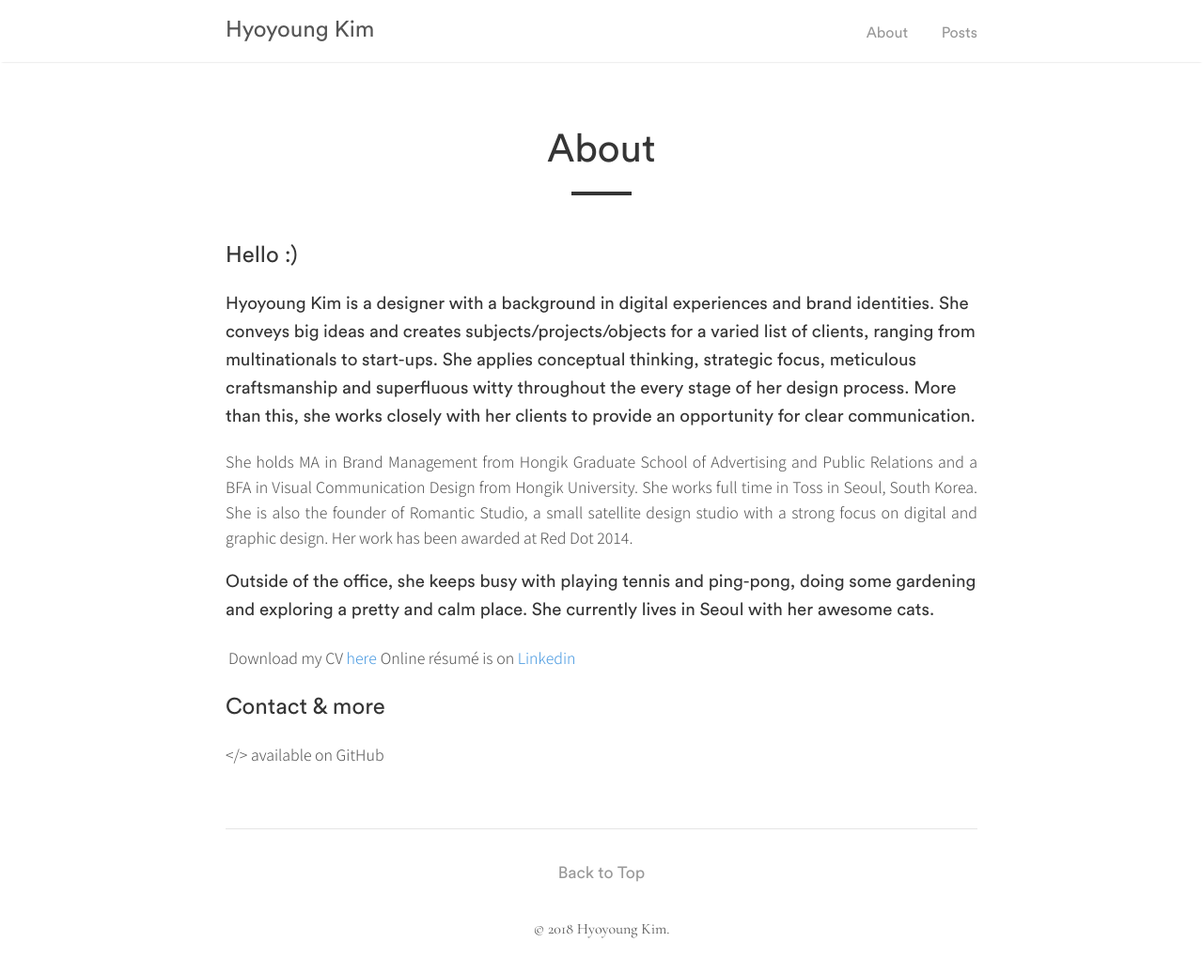
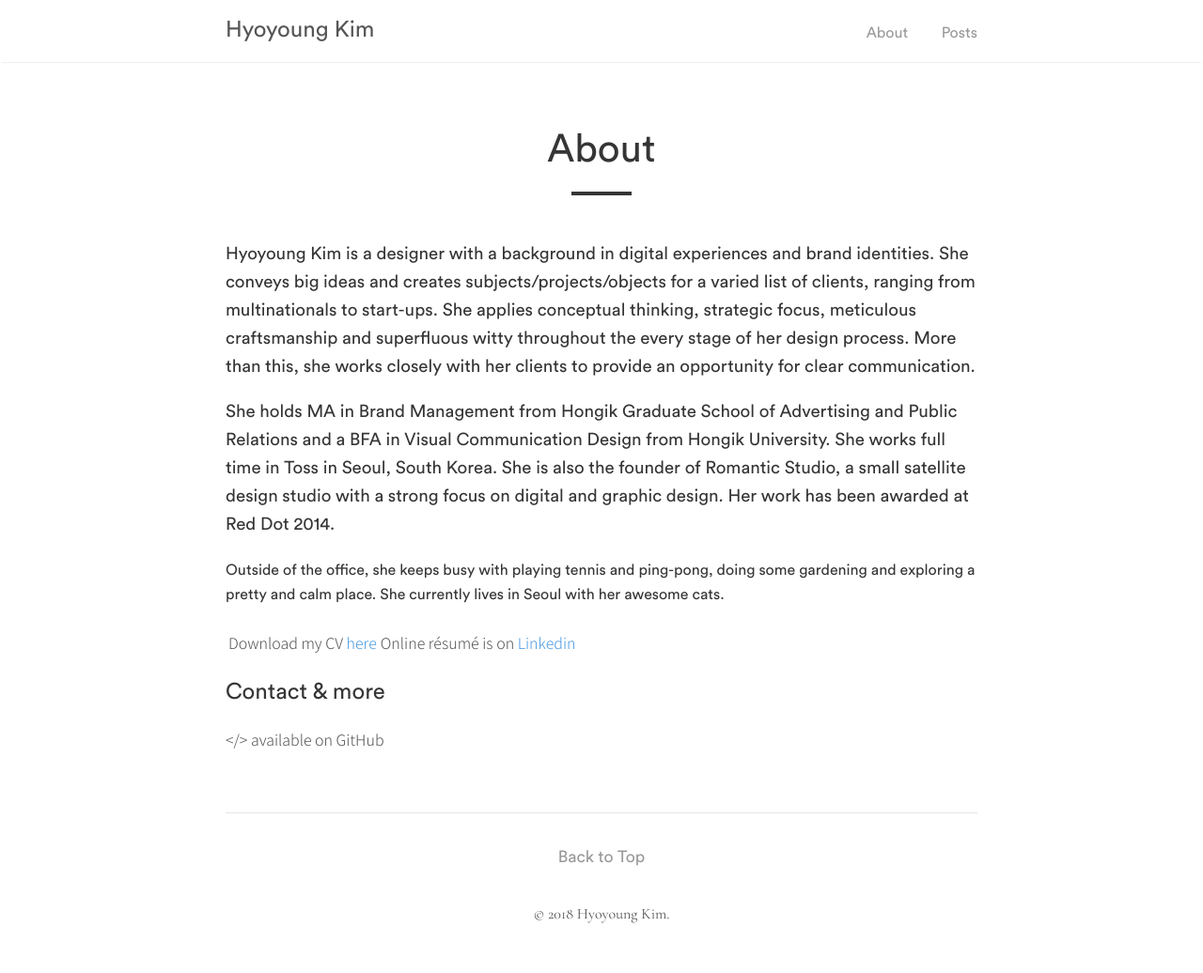
Before and after one commit to hyngkm/hyngkm.github.io, a Jekyll site: the page built from _pages/about.md, in a window 1280 px wide. Shown: the whole page at 94% size. Built offline with Jekyll 4.4.1, drawn with Linux system fonts in a browser that asks for light colours.

Commit message:
Update about.md

```diff
--- a/_pages/about.md
+++ b/_pages/about.md
@@ -5,12 +5,11 @@ author: "Hyoyoung Kim"
 permalink: /about/
 ---
 
-## Hello :)
 ### Hyoyoung Kim is a designer with a background in digital experiences and brand identities. She conveys big ideas and creates subjects/projects/objects for a varied list of clients, ranging from multinationals to start-ups. She applies conceptual thinking, strategic focus, meticulous craftsmanship and superfluous witty throughout the every stage of her design process. More than this, she works closely with her clients to provide an opportunity for clear communication.
 
-She holds MA in Brand Management from Hongik Graduate School of Advertising and Public Relations and a BFA in Visual Communication Design from Hongik University. She works full time in Toss in Seoul, South Korea. She is also the founder of Romantic Studio, a small satellite design studio with a strong focus on digital and graphic design. Her work has been awarded at Red Dot 2014.
+### She holds MA in Brand Management from Hongik Graduate School of Advertising and Public Relations and a BFA in Visual Communication Design from Hongik University. She works full time in Toss in Seoul, South Korea. She is also the founder of Romantic Studio, a small satellite design studio with a strong focus on digital and graphic design. Her work has been awarded at Red Dot 2014.
 
-### Outside of the office, she keeps busy with playing tennis and ping-pong, doing some gardening and exploring a pretty and calm place. She currently lives in Seoul with her awesome cats.
+#### Outside of the office, she keeps busy with playing tennis and ping-pong, doing some gardening and exploring a pretty and calm place. She currently lives in Seoul with her awesome cats.
 
 Download my CV [here](https://www.dropbox.com/s/mflqvuydydry20q/hyoyoung_kim.pdf?dl=0)   |   Online résumé is on [Linkedin](https://www.linkedin.com/in/hyoyoungkim/)
 
```
